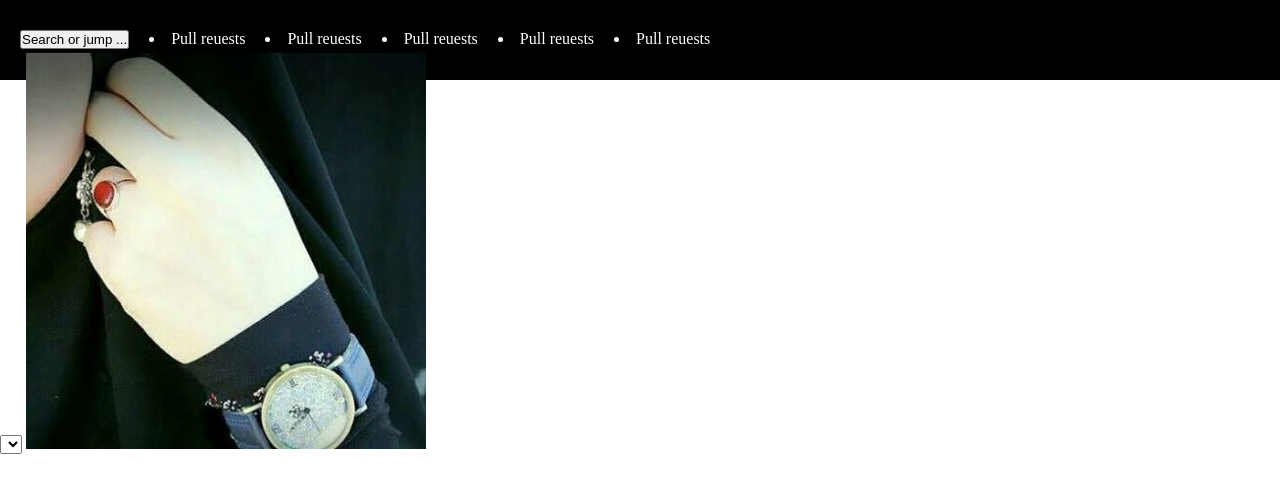
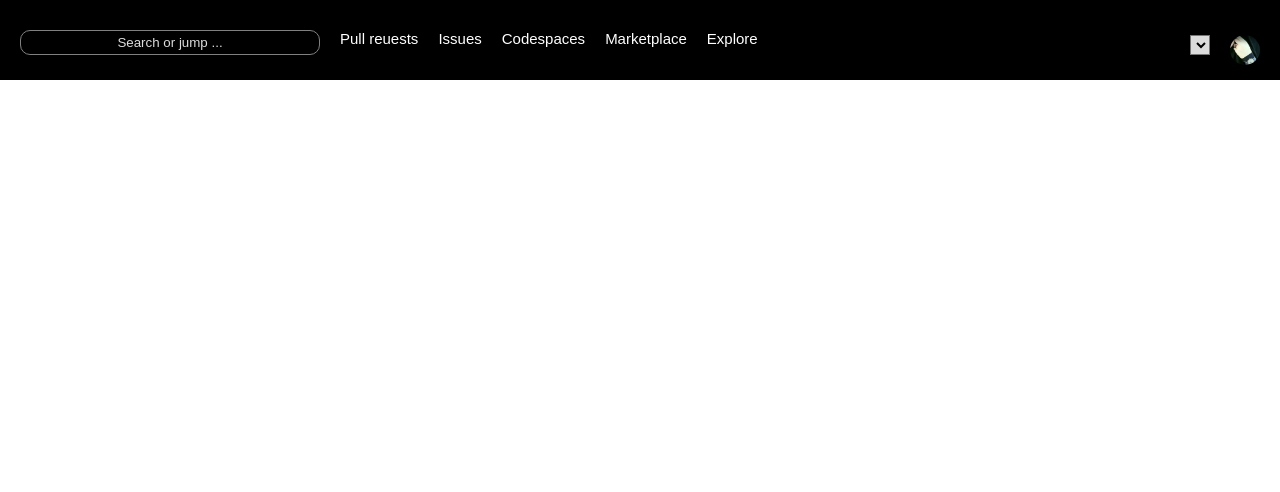
Before and after one commit to MahsumaRezai/Github, a website: page index.html in a window 1280 px wide. Drawn offline with Linux system fonts and the light colour scheme.

Commit message:
work head section

```diff
--- a/index.html
+++ b/index.html
@@ -16,26 +16,28 @@
             <!-- section one-->
             <div class="head-section">
 
-                <button><a>Search or jump ... </a></button>
-                <li>Pull reuests</li>
-                <li>Pull reuests</li>
-                <li>Pull reuests</li>
-                <li>Pull reuests</li>
-                <li>Pull reuests</li>
+                <button class="button"><a>Search or jump ... </a></button>
+                <li class="li">Pull reuests</li>
+                <li>Issues</li>
+                <li>Codespaces</li>
+                <li>Marketplace</li>
+                <li>Explore</li>
                 <!-- end section one-->
 
             </div>
 
             <!--head section two-->
-            <div>
-                <select>
+            <div class="head-setion-two">
+                <select class="select">
                     <option value=""></option>
                     <option value=""></option>
                     <option value=""></option>
                     <option value=""></option>
 
                 </select>
-                <img src="./image/profile.jpg" alt="">
+
+                <img src="./image/profile.jpg" alt="" class="img">
+
 
             </div>
 
--- a/scss/main.scss
+++ b/scss/main.scss
@@ -18,3 +18,38 @@
     padding-left: 20px;
 
 }
+.head-setion-two {
+    display: flex;
+    flex-direction: row;
+    justify-content: flex-end;
+    gap: 20px;
+    margin-top: -20px;
+    margin-right: 20px;
+
+}
+.img {
+    height: 30px;
+    border-radius: 50px;
+    width: 30px;
+}
+.select {
+    width: 20px;
+    height: 20px;
+    background: gainsboro;
+}
+li{
+
+    list-style: none;
+    font-size: 15px;
+    font-family: sans-serif;
+}
+.button {
+    background:black;
+    border: 1px solid gray;
+    border-radius: 10px;
+    width: 300px;
+    height: 25px;
+    color: gainsboro;
+
+
+}
```
Also changed, not shown: css/style.css.
